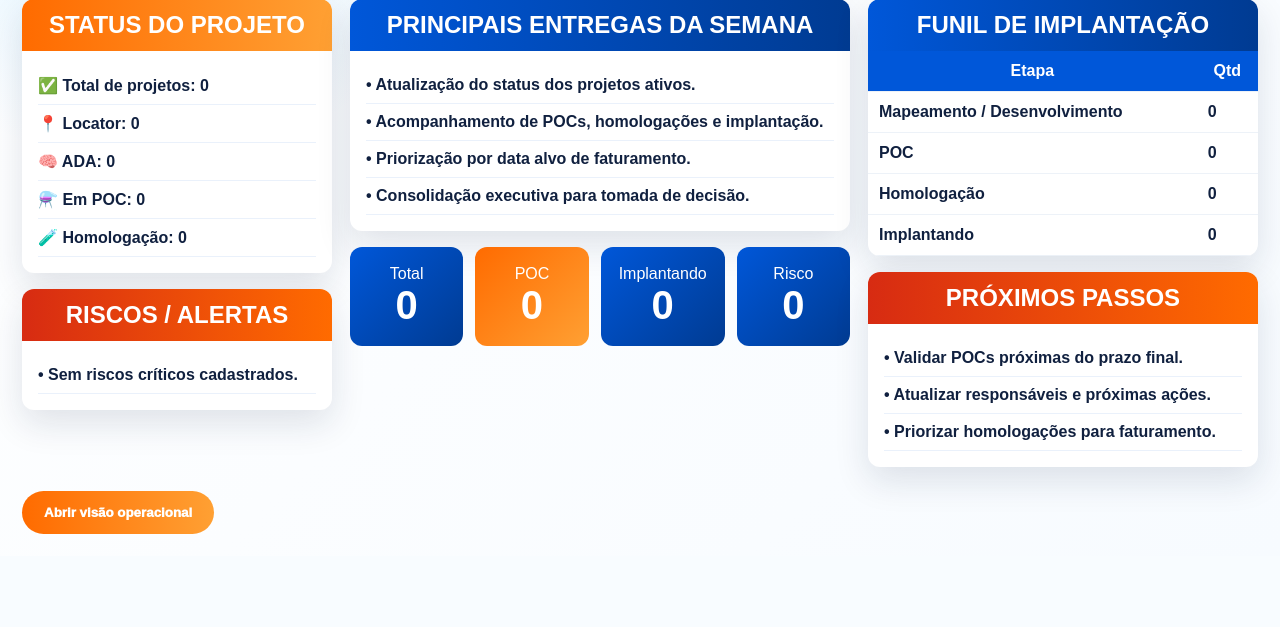
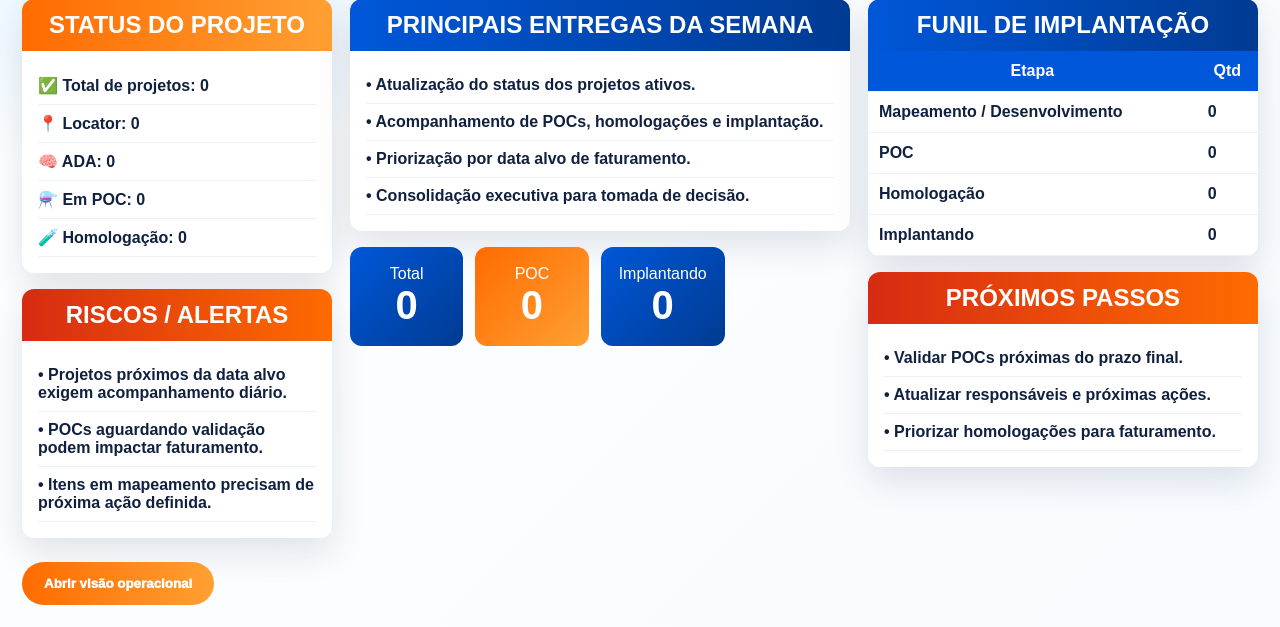
Before and after one commit to kikosouza159-afk/osp_implantacao, a Flask app: page / in a window 1280 px wide. Shown: the part 300-927 px from the top of the page. Before the commit the page ends 834 px from the top, so only its background shows below. Run offline with Flask 3, Linux system fonts and the light colour scheme; the visitor is signed in with stand-in values (Sample User, id 1); data that the repository does not hold is empty.

Commit message:
Add files via upload

```diff
--- a/app.py
+++ b/app.py
@@ -159,11 +159,6 @@ def normalize_columns(df):
         "DATA ALVO (FATURAMENTO)": "data_alvo_faturamento",
         "SITUAÇÃO": "situacao",
         "SITUACAO": "situacao",
-        "RESPONSAVEL": "responsavel",
-        "RESPONSÁVEL": "responsavel",
-        "PROXIMA ACAO": "proxima_acao",
-        "PRÓXIMA AÇÃO": "proxima_acao",
-        "RISCO": "risco",
     }
 
     def clean(col):
--- a/static/js/app.js
+++ b/static/js/app.js
@@ -22,7 +22,7 @@ function editProject(p){
   openModal();
   document.getElementById('modalTitle').innerText='Editar Projeto';
   document.getElementById('projectForm').action=`/projeto/${p.id}/editar`;
-  ['produto','projeto','org','cliente','carteira','etapa_atual','situacao','responsavel','proxima_acao','risco'].forEach(k=>{
+  ['produto','projeto','org','cliente','carteira','etapa_atual','situacao'].forEach(k=>{
     const el=document.getElementById(k); if(el) el.value=p[k]||'';
   });
   document.getElementById('inicio_poc').value=toInputDate(p.inicio_poc);
--- a/templates/painel.html
+++ b/templates/painel.html
@@ -54,13 +54,9 @@
         <div class="box">
           <h2 class="red">Riscos / Alertas</h2>
           <ul>
-            {% if riscos %}
-              {% for p in riscos %}
-              <li>• {{ p.cliente }} - {{ p.risco }}</li>
-              {% endfor %}
-            {% else %}
-              <li>• Sem riscos críticos cadastrados.</li>
-            {% endif %}
+            <li>• Projetos próximos da data alvo exigem acompanhamento diário.</li>
+            <li>• POCs aguardando validação podem impactar faturamento.</li>
+            <li>• Itens em mapeamento precisam de próxima ação definida.</li>
           </ul>
         </div>
       </aside>
@@ -79,7 +75,7 @@
           <article><span>Total</span><strong>{{ indicators.total }}</strong></article>
           <article><span>POC</span><strong>{{ indicators.total_poc }}</strong></article>
           <article><span>Implantando</span><strong>{{ indicators.total_implantando }}</strong></article>
-          <article><span>Risco</span><strong>{{ indicators.total_risco }}</strong></article>
+
         </div>
       </section>
 
@@ -122,7 +118,7 @@
       <thead>
         <tr>
           <th>ID</th><th>Produto</th><th>ORG</th><th>Cliente</th><th>Carteira</th><th>Etapa</th>
-          <th>Início POC</th><th>Prazo POC</th><th>Data Alvo</th><th>Risco</th><th>Ações</th>
+          <th>Início POC</th><th>Prazo POC</th><th>Data Alvo</th><th>Ações</th>
         </tr>
       </thead>
       <tbody>
@@ -137,7 +133,6 @@
           <td>{{ p.inicio_poc.strftime('%d/%m/%Y') if p.inicio_poc else '(vazio)' }}</td>
           <td>{{ p.prazo_final_poc.strftime('%d/%m/%Y') if p.prazo_final_poc else '(vazio)' }}</td>
           <td>{{ p.data_alvo_faturamento.strftime('%d/%m/%Y') if p.data_alvo_faturamento else '(vazio)' }}</td>
-          <td>{{ p.risco or '-' }}</td>
           <td>
             <button class="link" onclick='editProject({{ p.to_dict()|tojson }})'>Editar</button>
             <form action="{{ url_for('excluir_projeto', project_id=p.id) }}" method="post" class="inline" onsubmit="return confirm('Excluir projeto?')">
@@ -156,7 +151,13 @@
     <button type="button" class="close" onclick="closeModal()">×</button>
     <h2 id="modalTitle">Novo Projeto</h2>
     <div class="form-grid">
-      <label>Produto<input name="produto" id="produto" placeholder="1.LOCATOR ou 2.ADA" required></label>
+      <label>Produto
+        <select name="produto" id="produto" required>
+          <option value="">Selecione</option>
+          <option value="1.LOCATOR">Locator</option>
+          <option value="2.ADA">ADA</option>
+        </select>
+      </label>
       <label>Projeto<input name="projeto" id="projeto" value="SIM"></label>
       <label>ORG<input name="org" id="org" type="number"></label>
       <label>Cliente<input name="cliente" id="cliente" required></label>
@@ -165,10 +166,7 @@
       <label>Início POC<input name="inicio_poc" id="inicio_poc" type="date"></label>
       <label>Prazo Final POC<input name="prazo_final_poc" id="prazo_final_poc" type="date"></label>
       <label>Data Alvo<input name="data_alvo_faturamento" id="data_alvo_faturamento" type="date"></label>
-      <label>Responsável<input name="responsavel" id="responsavel"></label>
-      <label>Risco<select name="risco" id="risco"><option></option><option>Baixo</option><option>Médio</option><option>Alto</option><option>Crítico</option></select></label>
-      <label>Situação<textarea name="situacao" id="situacao"></textarea></label>
-      <label class="full">Próxima Ação<textarea name="proxima_acao" id="proxima_acao"></textarea></label>
+      <label class="full">Situação<textarea name="situacao" id="situacao"></textarea></label>
     </div>
     <button class="btn primary full-btn">Salvar projeto</button>
   </form>
```
Also changed, not shown: README.md.
